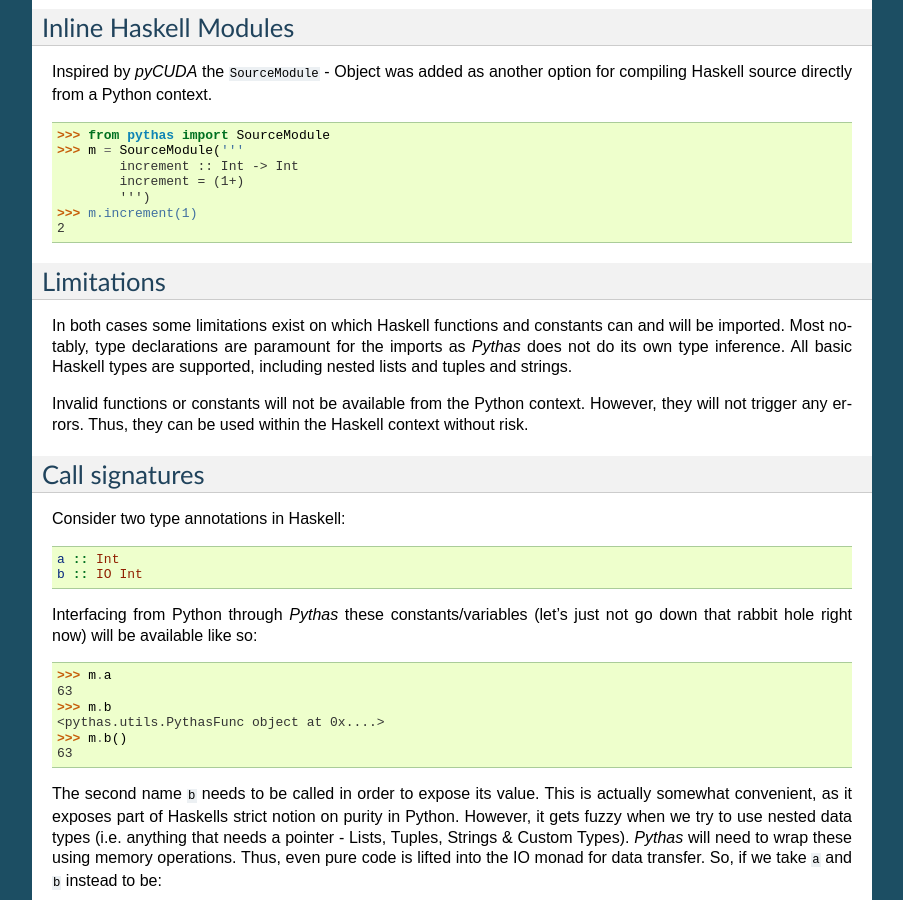
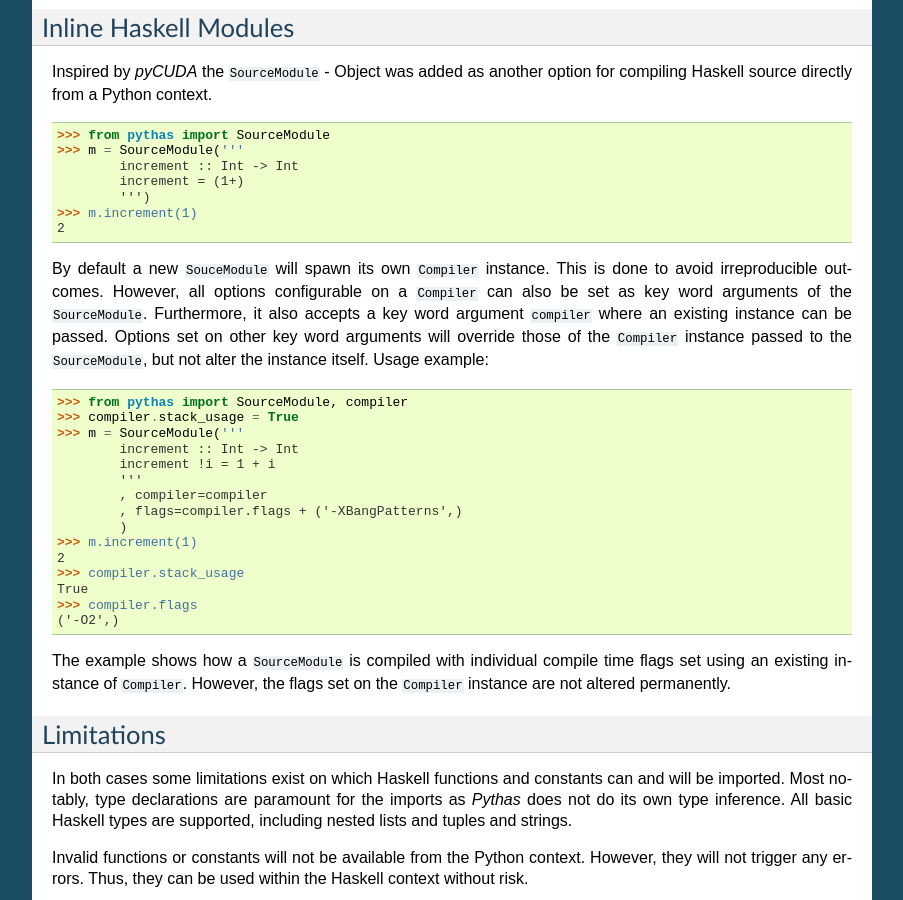
Before and after one commit to pinselimo/Pythas, a Sphinx documentation site: the page built from docs/source/usage.rst, in a window 1280 px wide and 900 px high, scrolled down 857 px. Shown: the whole window, without its empty margins (198-1101 px from the left). Built offline with Sphinx 7.4.7, drawn with Linux system fonts in a browser that asks for light colours.

Commit message:
Update usage example of SourceModule

```diff
--- a/docs/source/usage.rst
+++ b/docs/source/usage.rst
@@ -53,6 +53,30 @@ Inspired by *pyCUDA* the ``SourceModule`` - Object was added as another option f
             ''')
     >>> m.increment(1)
     2
+
+By default a new ``SouceModule`` will spawn its own ``Compiler`` instance. This is done to avoid irreproducible outcomes. However, all options configurable on a ``Compiler`` can also be set as key word arguments of the ``SourceModule``. Furthermore, it also accepts a key word argument ``compiler`` where an existing instance can be passed.
+Options set on other key word arguments will override those of the ``Compiler`` instance passed to the ``SourceModule``, but not alter the instance itself.
+Usage example:
+
+.. code-block:: python
+
+    >>> from pythas import SourceModule, compiler
+    >>> compiler.stack_usage = True
+    >>> m = SourceModule('''
+            increment :: Int -> Int
+            increment !i = 1 + i
+            '''
+            , compiler=compiler
+            , flags=compiler.flags + ('-XBangPatterns',)
+            )
+    >>> m.increment(1)
+    2
+    >>> compiler.stack_usage
+    True
+    >>> compiler.flags
+    ('-O2',)
+
+The example shows how a ``SourceModule`` is compiled with individual compile time flags set using an existing instance of ``Compiler``. However, the flags set on the ``Compiler`` instance are not altered permanently.
 
 Limitations
 -----------
```
